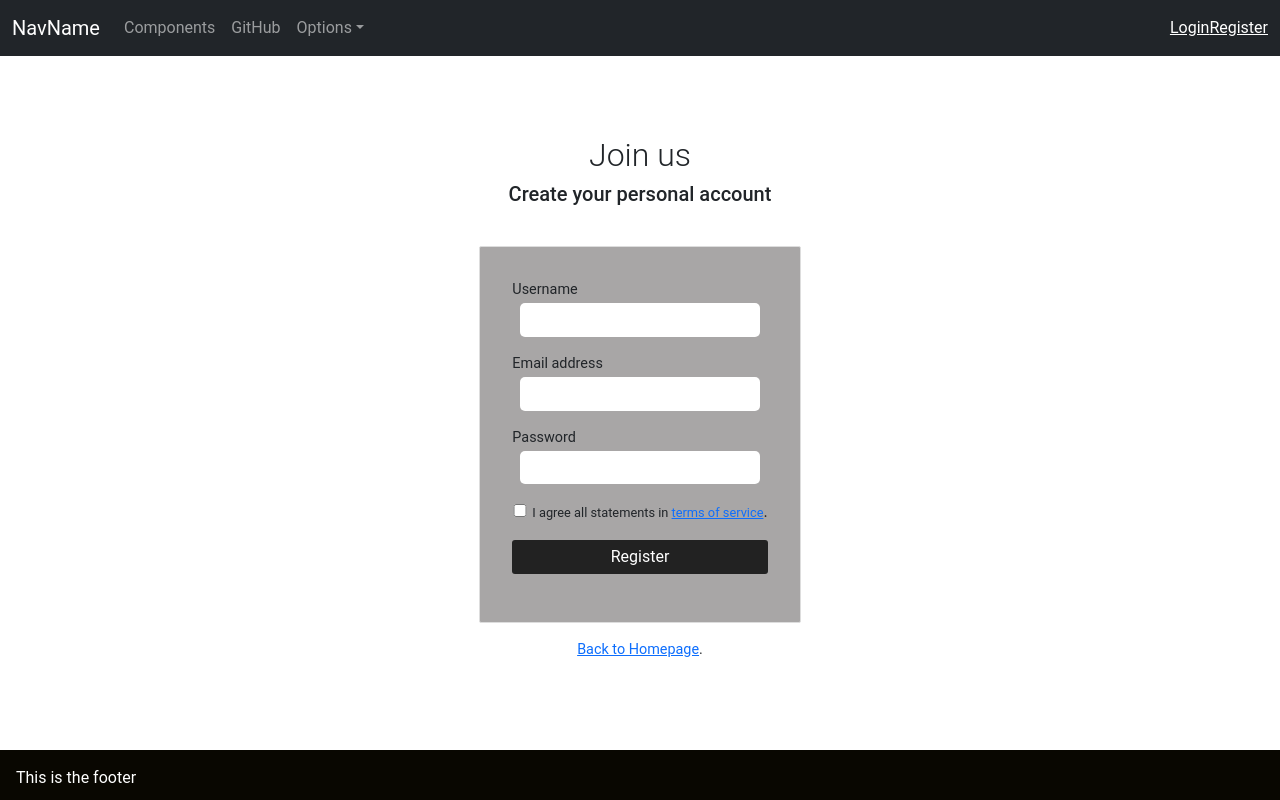
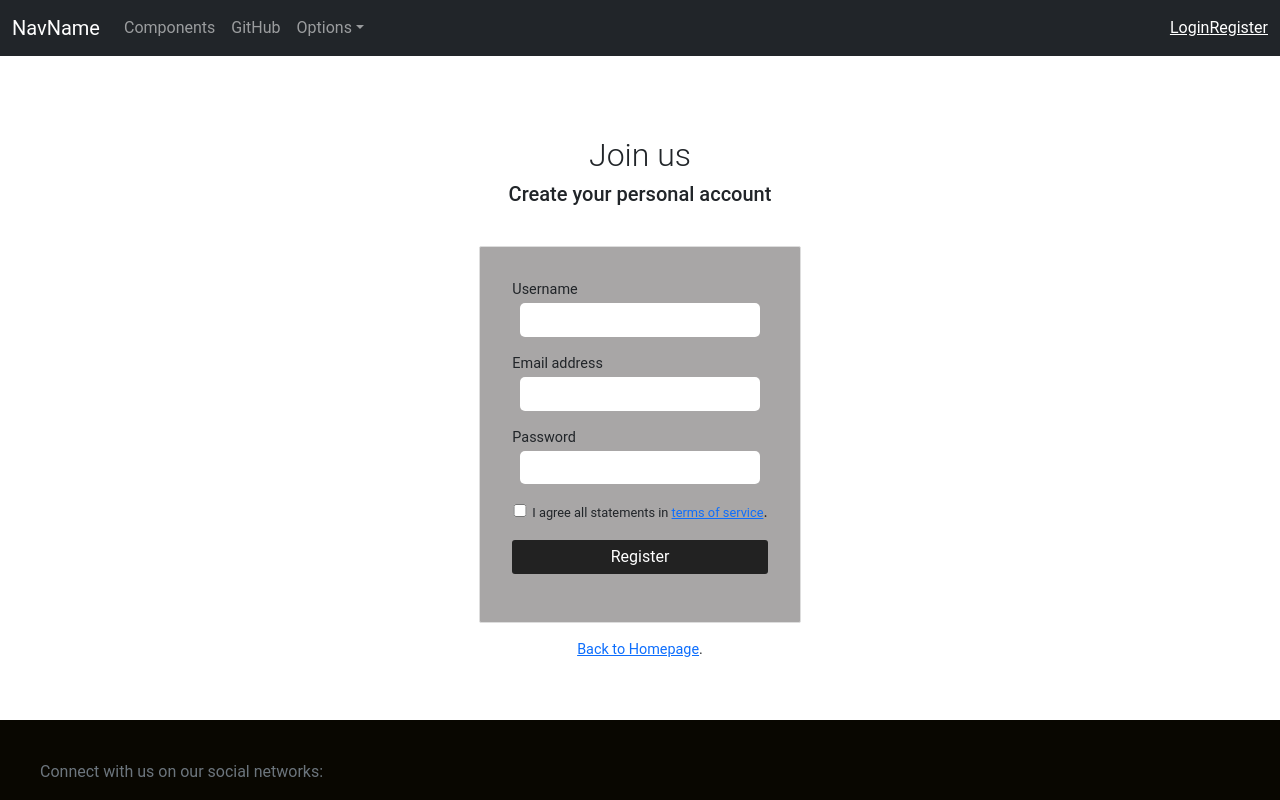
Before and after one commit to aditi944/team-12-cfg, a React (Create React App) app: page /register in a window 1280 px wide. Built offline with nearby package versions, Linux system fonts and the light colour scheme.

Commit message:
added footer with small changes

```diff
--- a/src/components/Footer/Footer.css
+++ b/src/components/Footer/Footer.css
@@ -5,7 +5,7 @@
     position: fixed;
     bottom: 0;
     left: 0;
-    height:50px;
+    height:80px;
     width: 100%;
     color:white;
   }
--- a/src/components/Footer/Footer.js
+++ b/src/components/Footer/Footer.js
@@ -5,7 +5,13 @@ import './Footer.css'
 const Footer = () => (
   <div className="footer">
 
-    <p>This is the footer</p>
+     <div bgColor='light' className='text-center text-lg-start text-muted'>
+      <section className='d-flex justify-content-center justify-content-lg-between p-4 border-bottom'>
+        <div className='me-5 d-none d-lg-block'>
+        <span>Connect with us on our social networks:</span>
+        </div>
+      </section>
+      </div>
 
   </div>
 );
```
